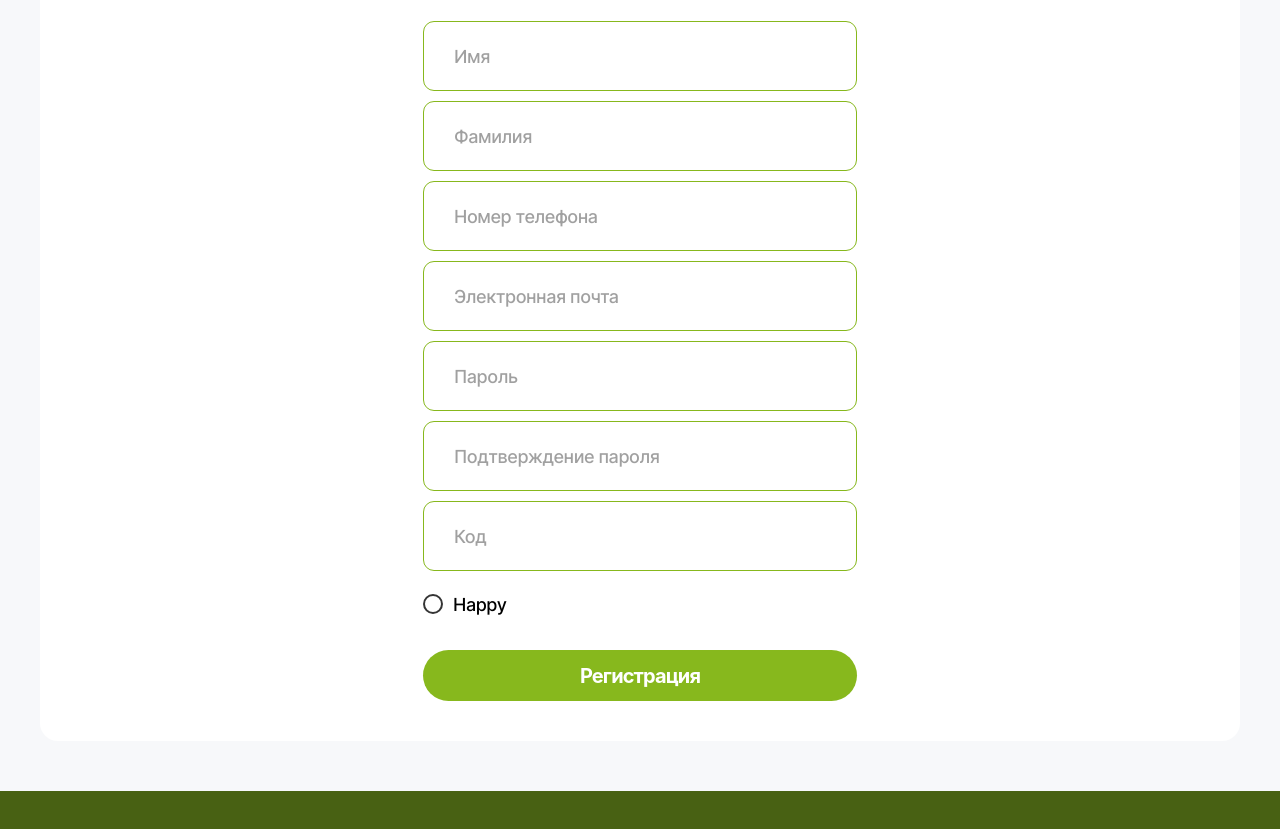
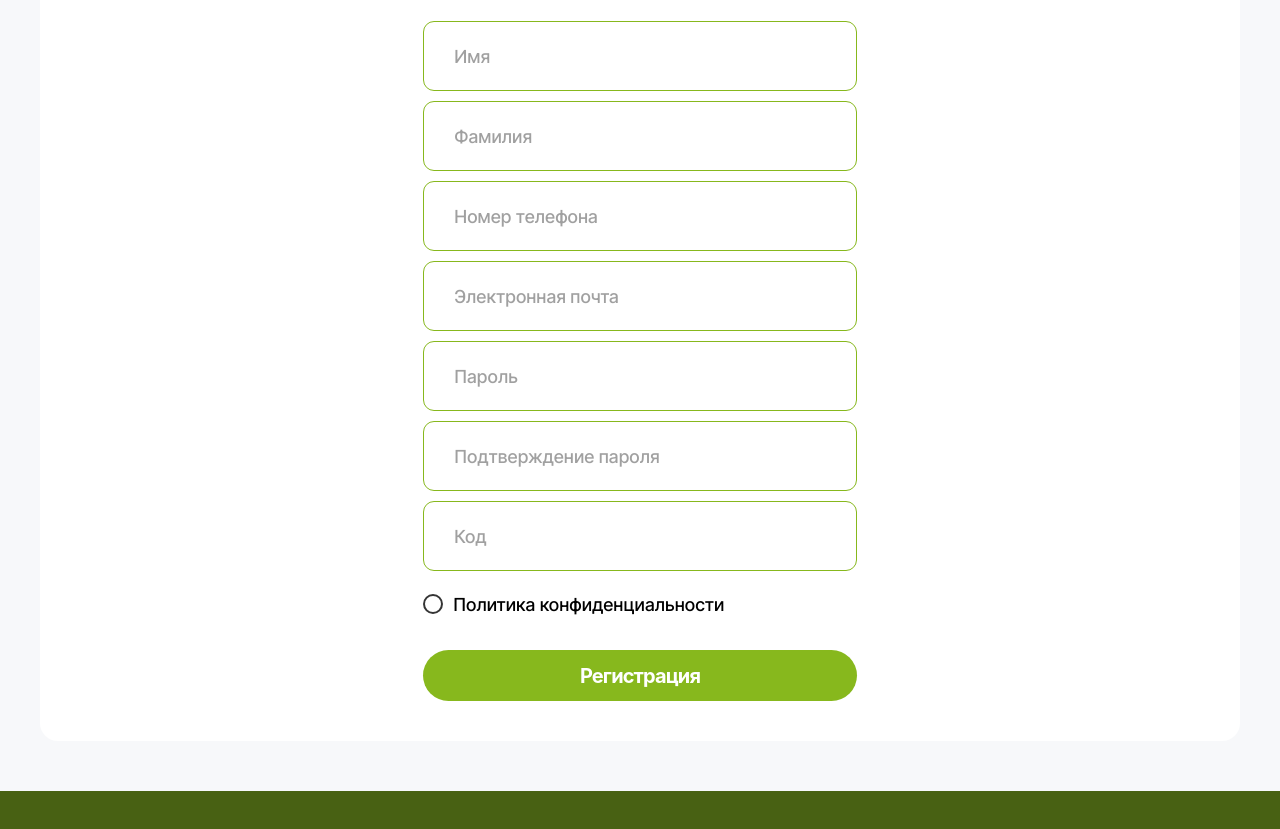
Before and after one commit to devilnaz/view-biodeposit, a plain HTML site: page register.html in a window 1280 px wide. Shown: the part 264-1093 px from the top of the page. Drawn offline with Linux system fonts and the light colour scheme; a web font is replaced by a local one.

Commit message:
правка текста

```diff
--- a/register.html
+++ b/register.html
@@ -75,7 +75,7 @@
               <div class="form-register__wrap-confid">
 
                   <input class="form-register__confid-checkbox" type="checkbox" id="confid-register" name="confid-register" value="yes">
-                  <label class="form-register__confid-label" for="confid-register">Happy</label>
+                  <label class="form-register__confid-label" for="confid-register">Политика конфиденциальности</label>
               </div>
               <button type="submit" class="def-btn def-btn_entry form-auth__btn">Регистрация</button>
 
```
